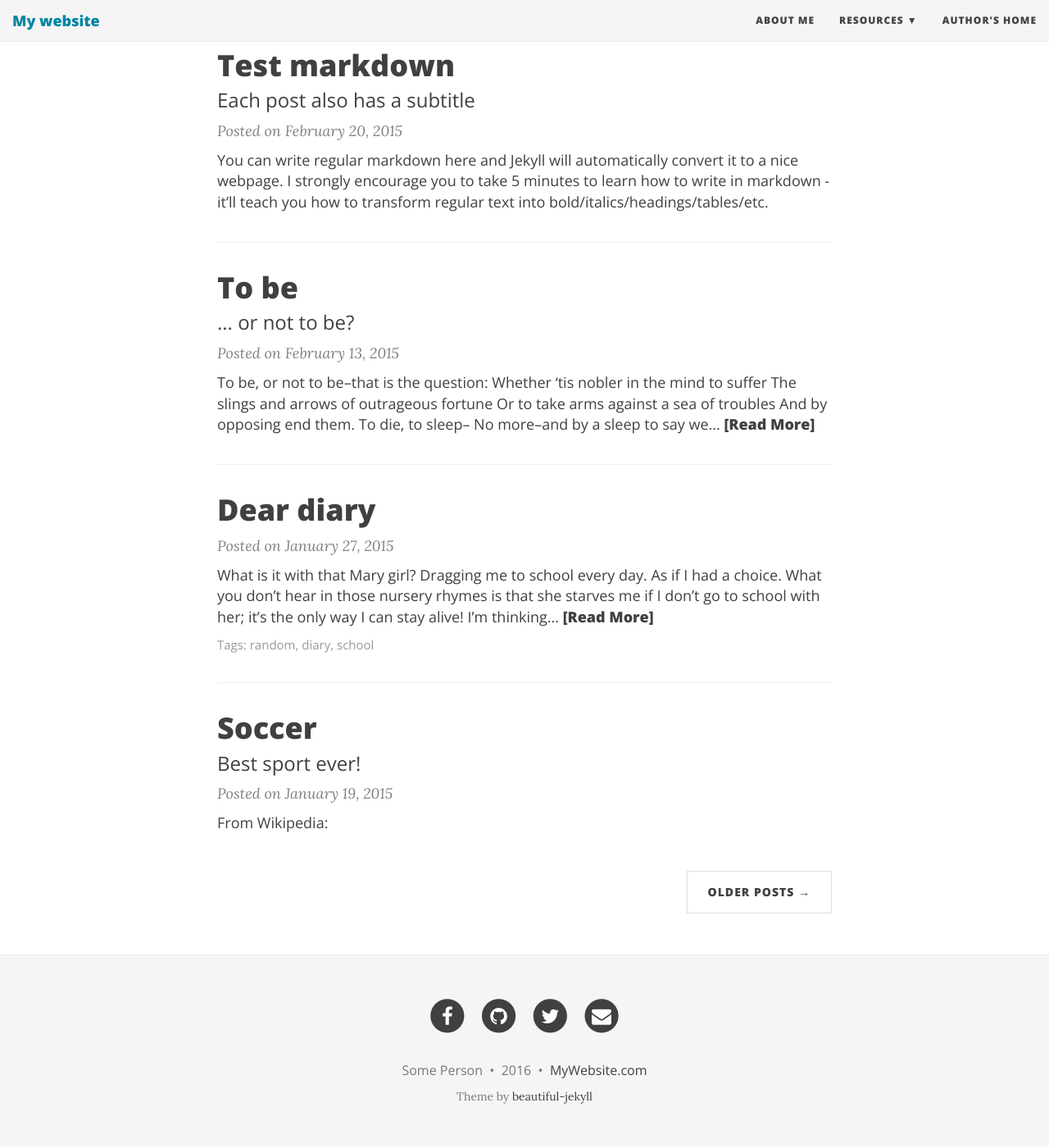
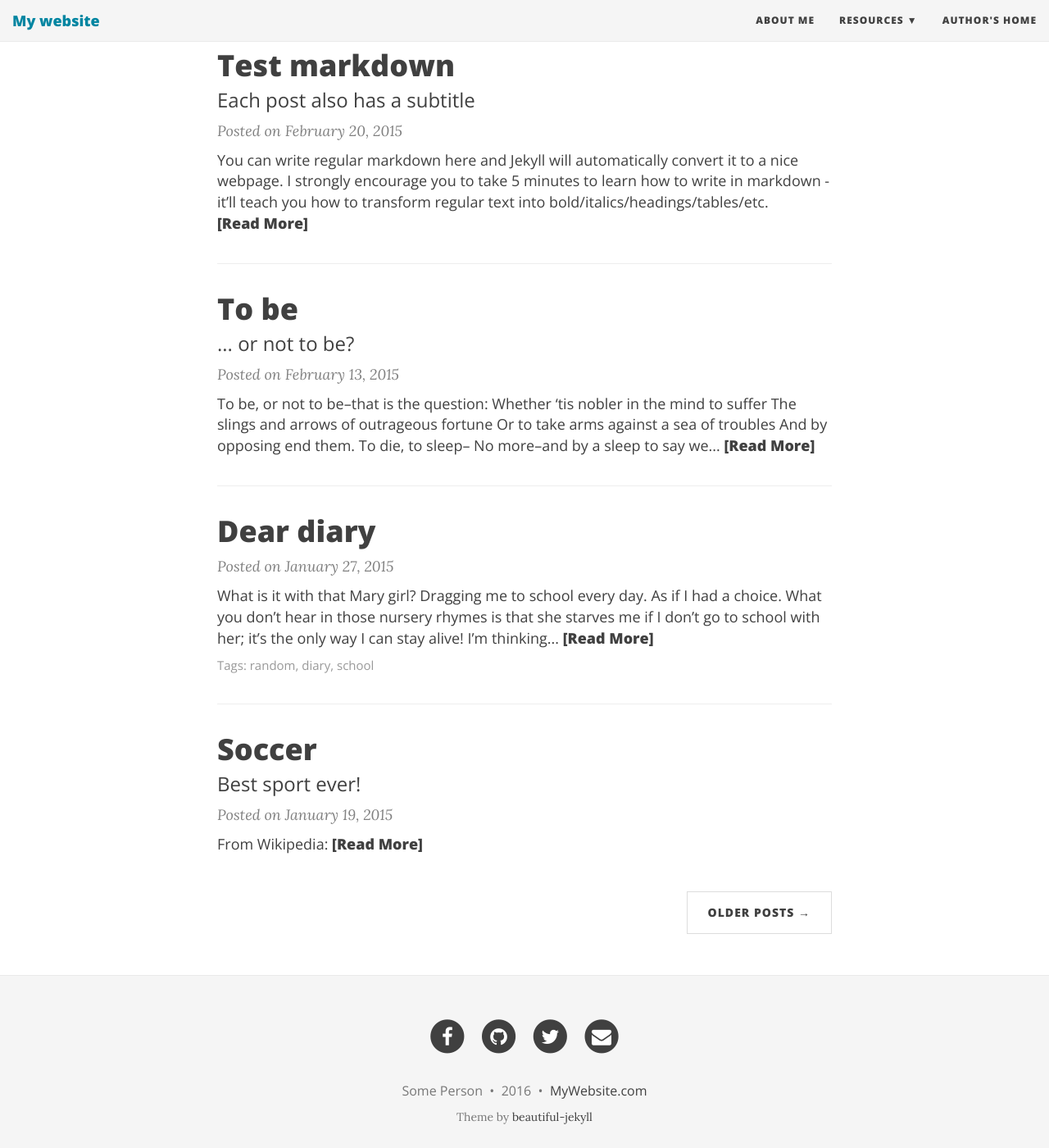
Before and after one commit to sermons/sermons.github.io, a Jekyll site: the page built from index.html, in a window 1280 px wide and 1400 px high, scrolled down 548 px. Shown: the whole window at 82% size. Built offline with Jekyll 4.4.1, drawn with Linux system fonts in a browser that asks for light colours; nearby versions of some CDN libraries; the list of posts is cut into pages by our own code.

Commit message:
Fix show/hide of Read Me link on index page (#111)

```diff
--- a/_config.yml
+++ b/_config.yml
@@ -90,6 +90,10 @@ url-pretty: "MyWebsite.com"  # eg. "deanattali.com/beautiful-jekyll"
 # Facebook App ID
 # fb_app_id: ""
 
+# Excerpt Word Length
+# Truncates the excerpt to the specified number of words on the index page
+excerpt_length: 50
+
 # --- Don't need to touch anything below here (but you can if you want) --- #
 
 # Output options (more information on Jekyll's site)
--- a/index.html
+++ b/index.html
@@ -22,14 +22,11 @@ subtitle: This is where I will tell my friends way too much about me
     </p>
 
     <div class="post-entry">
-      {% assign cleaned_content = post.excerpt | strip_html | xml_escape %}
-      {% assign truncated_content = cleaned_content | truncatewords: 50 %}
-      {% if truncated_content == cleaned_content %}
-        {{ cleaned_content }}
-      {% else %}
-        {{ truncated_content }}
+      {{ post.excerpt | strip_html | xml_escape | truncatewords: site.excerpt_length }}
+      {% assign excerpt_word_count = post.excerpt | number_of_words %}
+      {% if post.content != post.excerpt or excerpt_word_count > site.excerpt_length %}
         <a href="{{ post.url | prepend: site.baseurl }}" class="post-read-more">[Read&nbsp;More]</a>
-      {% endif%}
+      {% endif %}
     </div>
 
     {% if post.tags.size > 0 %}
```
